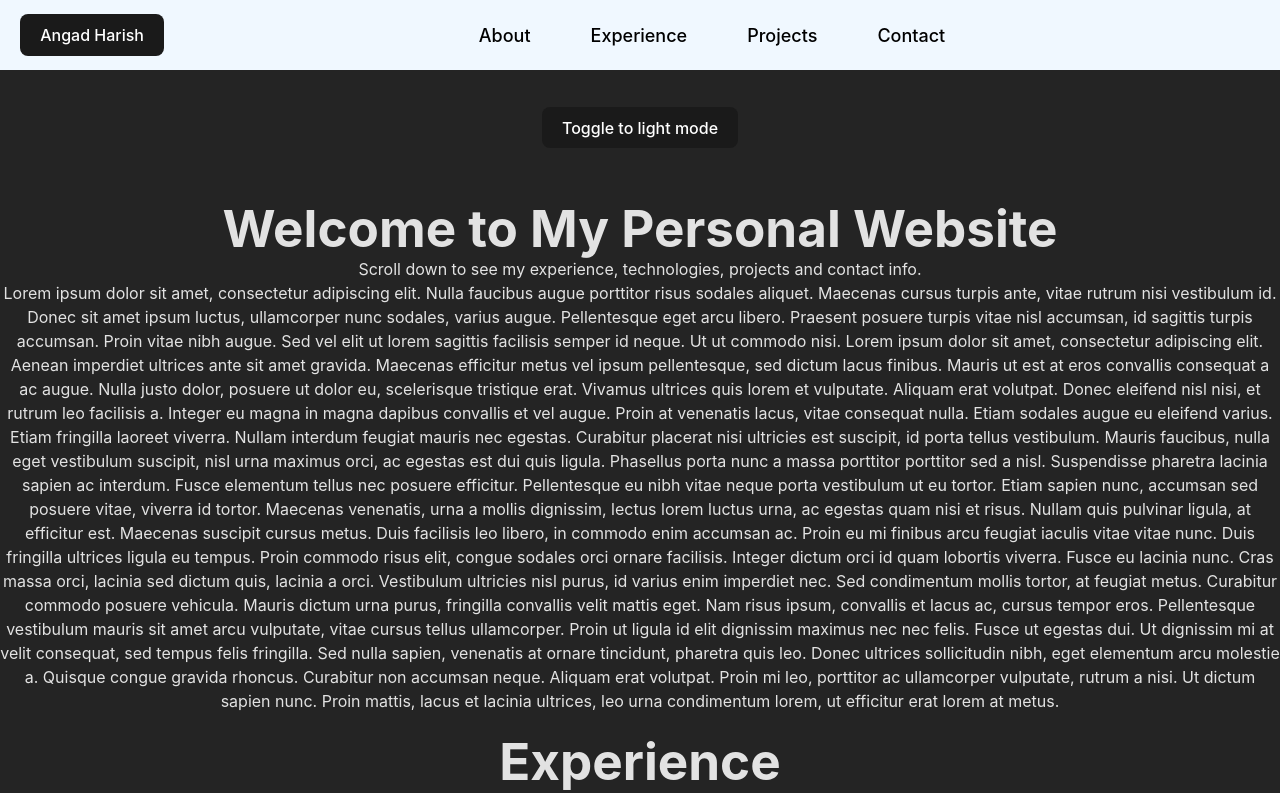
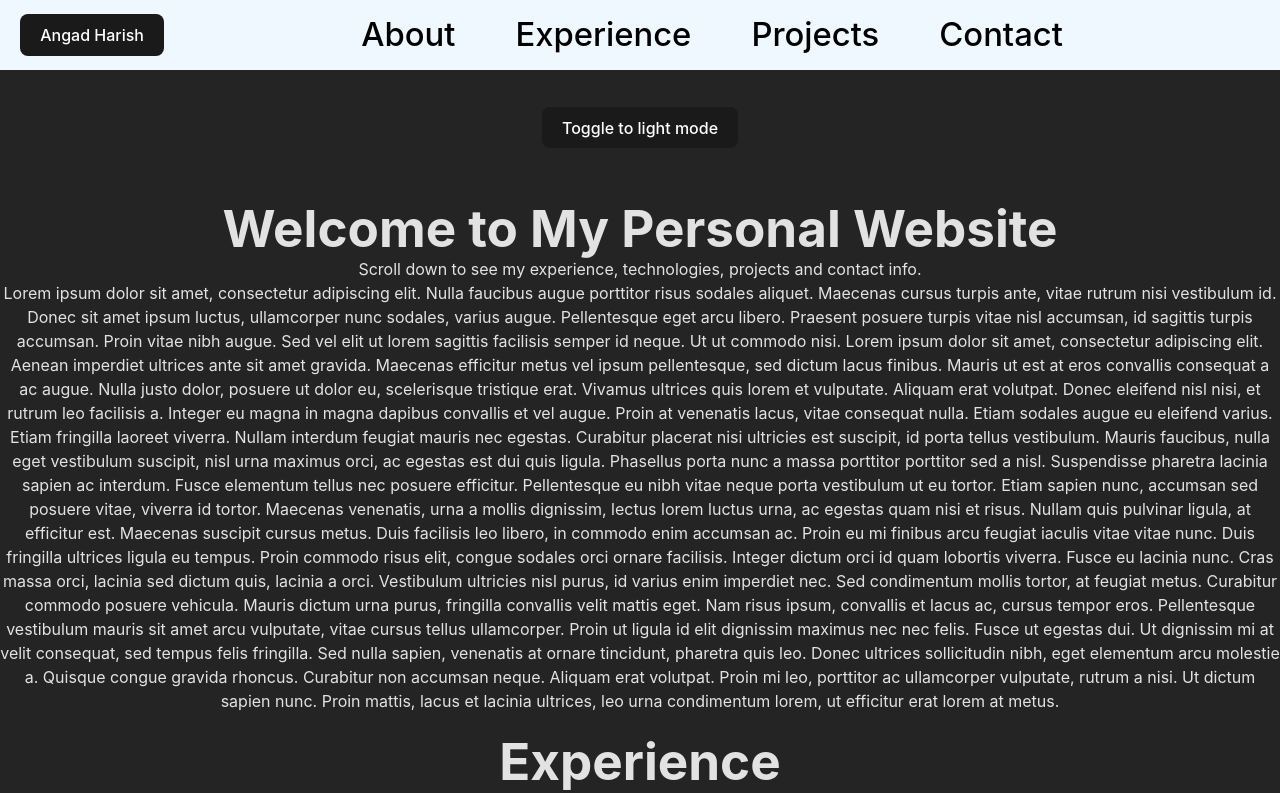
Before and after one commit to Angada28/my-personal-website, a React (Vite) app: page / in a window 1280 px wide. Shown: the top 793 px of the page. Built offline with nearby package versions, Linux system fonts and the light colour scheme.

Commit message:
updated navbar animation on mobile

```diff
--- a/src/components/Navbar.css
+++ b/src/components/Navbar.css
@@ -19,7 +19,7 @@ a {
 .navLink {
   text-decoration: none;
   color: black;
-  font-size: 18px;
+  font-size: calc(1rem + 0.5vh + 1vw);
 }
 
 /* navbar */
@@ -96,7 +96,7 @@ a {
     text-align: center;
     background-color: aliceblue;
     padding: 20px 0; /* Adjust padding to center items vertically */
-    transform: translateX(-100%);
+    transform: translateX(100%);
     transition: transform 0.7s ease-in-out;
     z-index: 999; /* Ensure it stays above other content */
     justify-content: center;
```
